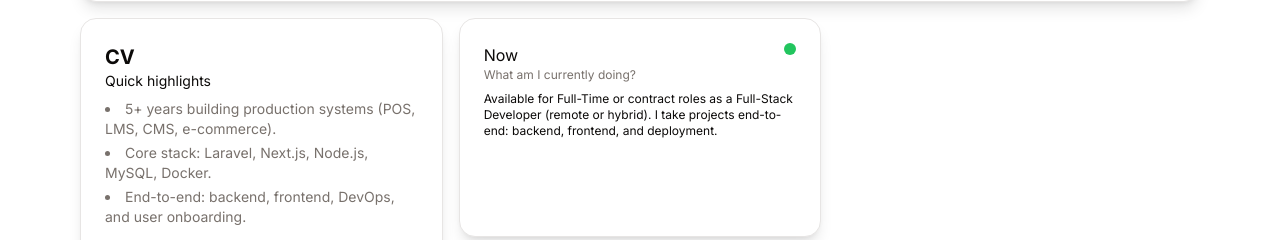
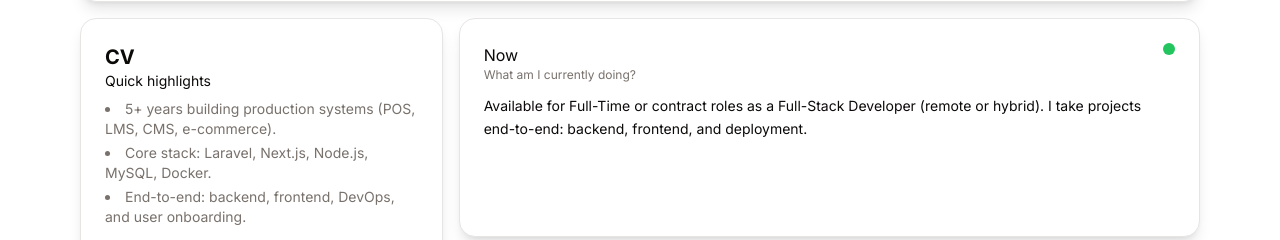
Before and after one commit to kalg12/Astro-Personal-Resume, an Astro site: page /en in a window 1280 px wide. Shown: the part 507-747 px from the top of the page. Built offline with nearby package versions, Linux system fonts and the light colour scheme; Astro itself is replaced by a stand-in of ours.

Commit message:
Mejoras: Se corrigió la importación de módulos y se ajustó el diseño del componente Now, optimizando el espaciado y la presentación del contenido.

```diff
--- a/src/components/sections/Now.astro
+++ b/src/components/sections/Now.astro
@@ -1,14 +1,14 @@
 ---
 import Card from '../Card.astro'
 import Pulse from '../Pulse.astro'
-import { getLangFromUrl, useTranslations } from '@/lib/i18n'
+import { getLangFromUrl, useTranslations } from '../../lib/i18n'
 
 const lang = getLangFromUrl(Astro.url)
 const t = useTranslations(lang)
 ---
 
-<Card colSpan="md:col-span-1">
-  <div class="mb-2 flex w-full items-start justify-between">
+<Card colSpan="md:col-span-2" rowSpan="md:row-span-1">
+  <div class="mb-3 flex w-full items-start justify-between">
     <div class="flex flex-col">
       <h2>{t('now.title')}</h2>
       <span class="cursor-pointer text-xs text-muted-foreground"
@@ -17,5 +17,7 @@ const t = useTranslations(lang)
     </div>
     <Pulse />
   </div>
-  <p class="text-xs">{t('now.p')}</p>
+  <div class="space-y-3 text-sm leading-relaxed text-foreground">
+    <p>{t('now.p')}</p>
+  </div>
 </Card>
```
